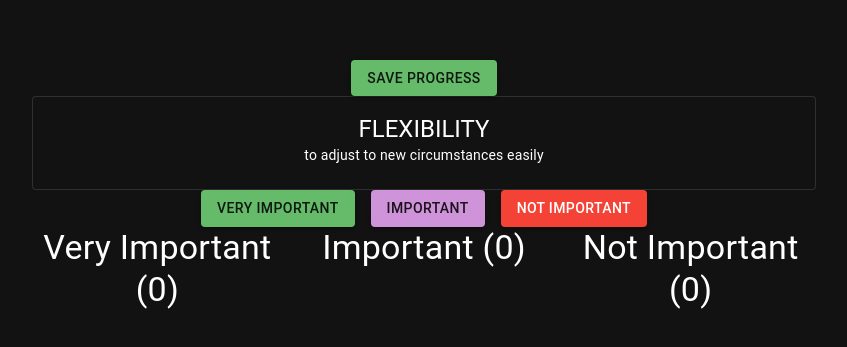
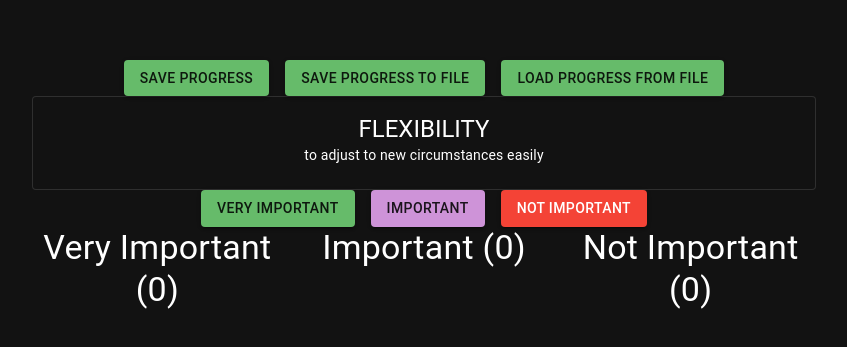
Before and after one commit to CorreyL/values-exercise, a React (Vite) app: page / in a window 1280 px wide. Shown: the part 215-562 px from the top of the page, without its empty margins (216-1063 px from the left). Built offline with nearby package versions, Linux system fonts and the light colour scheme.

Commit message:
Add logic to save and load JSON from filesystem
Allows user to save and control the results themselves through the
filesystem, rather than just the browser's localStorage

```diff
--- a/src/App.tsx
+++ b/src/App.tsx
@@ -135,6 +135,58 @@ function App() {
           >
             Save Progress
           </Button>
+          <Button
+            variant="contained"
+            color="success"
+            onClick={() => {
+              localStorage.setItem('veryImportantValues', JSON.stringify(veryImportantValues));
+              localStorage.setItem('importantValues', JSON.stringify(importantValues));
+              localStorage.setItem('notImportantValues', JSON.stringify(notImportantValues));
+              const jsonToSave = {
+                'veryImportantValues': veryImportantValues,
+                'importantValues': importantValues,
+                'notImportantValues': notImportantValues,
+              };
+              const element = document.createElement('a');
+              const textFile = new Blob([JSON.stringify(jsonToSave)], {type: 'text/plain'});
+              element.href = URL.createObjectURL(textFile);
+              element.download = 'values.json';
+              document.body.appendChild(element);
+              element.click();
+              element.remove();
+            }}
+          >
+            Save Progress To File
+          </Button>
+          <Button
+            variant="contained"
+            color="success"
+            onClick={() => {
+              const input = document.createElement('input');
+              input.type = 'file';
+              document.body.appendChild(input);
+              input.click();
+              input.onchange = (event) => {
+                const fileReader = new FileReader();
+                if (event?.target && (event.target as HTMLInputElement).files?.length) {
+                  // Typescript is not recognizing that event and target have
+                  // already been null-checked, begrudgingly ts-ignore
+                  // @ts-ignore
+                  fileReader.readAsText(event.target.files[0], 'UTF-8');
+                  fileReader.onload = (event) => {
+                    if (event?.target?.result) {
+                      const parsedLoadedFile = JSON.parse(event.target.result as string);
+                      setVeryImportantValues(parsedLoadedFile['veryImportantValues']);
+                      setImportantValues(parsedLoadedFile['importantValues']);
+                      setNotImportantValues(parsedLoadedFile['notImportantValues']);
+                    }
+                  }
+                }
+              };
+            }}
+          >
+            Load Progress From File
+          </Button>
         </Stack>
         {(randomValue !== '')
           && (
```
